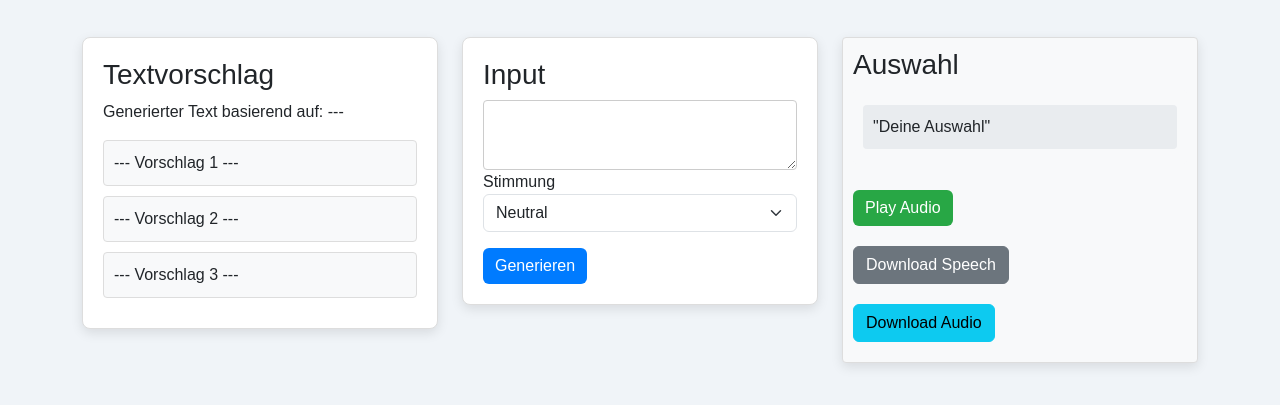
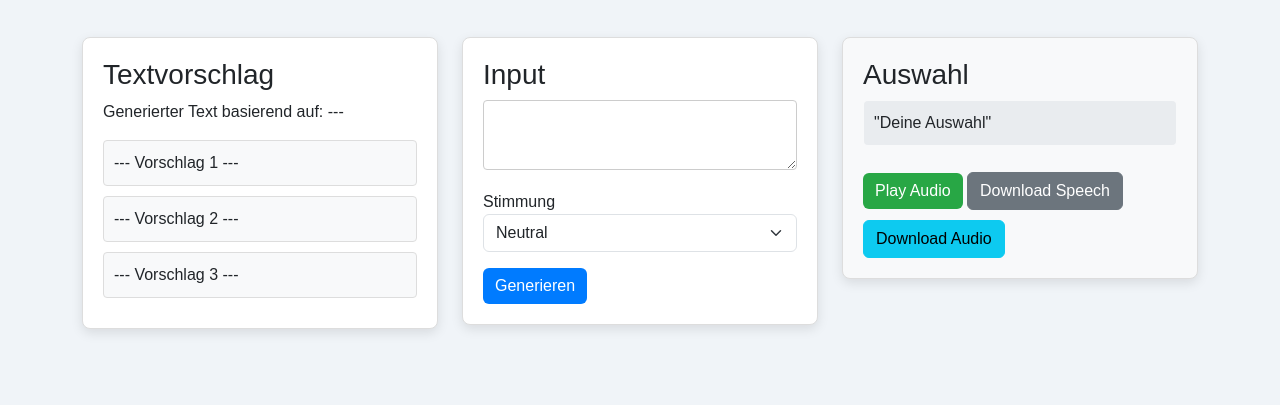
Before and after one commit to denis-trtnr/Motivational-Speech-Service, a website: page app/index.html in a window 1280 px wide. Shown: the part 71-476 px from the top of the page. Drawn offline with nearby package versions, Linux system fonts and the light colour scheme.

Commit message:
Update style.css
vereinheitlichung design

```diff
--- a/app/style.css
+++ b/app/style.css
@@ -66,8 +66,8 @@ textarea:focus {
 
 /* Textvorschlag Box */
 .suggestion-list {
-    padding: 10px; /* Innenabstand */
-    border-radius: 4px;
+    padding: 20px; /* Innenabstand */
+    border-radius: 8px;
     background-color: #f8f9fa; /* Hellere Hintergrundfarbe */
     max-height: 200px; /* Max. Höhe */
     overflow-y: auto; /* Scrollbar für Überlauf */
@@ -110,7 +110,7 @@ textarea:focus {
 }
 
 .suggestion-list ul {
-    padding: 10px;
+    padding: 1px;
     border-radius: 4px;
     background-color: #f8f9fa;
     overflow-y: hidden; /* Verhindert Scrollen */
@@ -120,7 +120,6 @@ textarea:focus {
 
 .suggestion-list li {
     list-style: none; /* Entfernung Aufzählungszeichen */
-    margin: 5px 0;
     padding: 10px;
     background-color: #e9ecef; /* Grauer Hintergrund*/
     border-radius: 4px;
@@ -131,12 +130,12 @@ textarea:focus {
     max-height: none; /* Entfernt Höheneinschränkung sodass Box wächst */
 }
 
-.action-buttons {
-    display: flex;
-    flex-direction: column; /* Buttons untereinander statt nebeneinander darstellen */
-    align-items: flex-start; /* Buttons linksbündig */
+/* Abstand zwischen der Textarea und dem Auswahlfeld für die Stimmung */
+.input-section label {
+    margin-top: 20px; /* Abstand über dem Label */
+    display: block; /* Sicherstellen, dass das Label block-level ist */
 }
 
-.action-buttons button {
-    margin-bottom: 10px; /* Abstand zw. Buttons */
+#input-field {
+    margin-bottom: 20px; /* Abstand unter der Textarea */
 }
```
